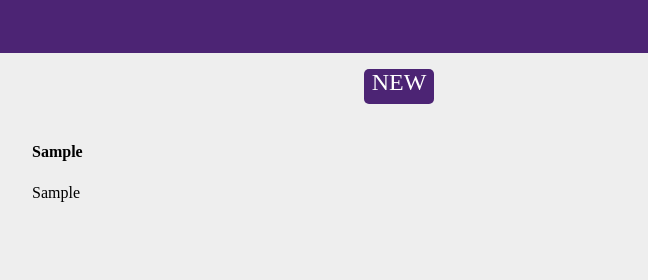
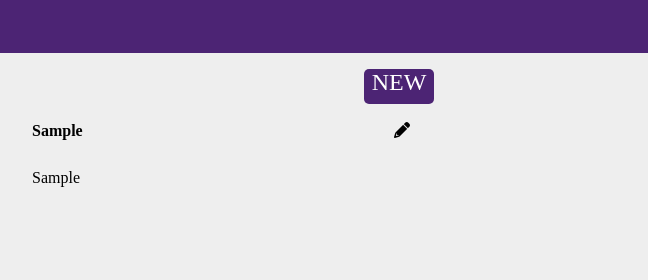
Before and after one commit to nmotamedi/code-journal, a website: page index.html in a window 1280 px wide. Both pictures are taken after typing "Sample", "https://example.com", "Sample" into the empty fields and a click on the button "SAVE". Shown: the top 280 px of the page, 632-1280 px from the left. Drawn offline with Linux system fonts and the light colour scheme.

Commit message:
Added pencil icon #3

```diff
--- a/css/styles.css
+++ b/css/styles.css
@@ -99,6 +99,14 @@ button {
   border: none;
 }
 
+.icon-row {
+  justify-content: space-between;
+}
+
+.icon-row > h4 {
+  margin-top: 0;
+}
+
 .button-row {
   justify-content: end;
 }
--- a/js/main.js
+++ b/js/main.js
@@ -43,6 +43,8 @@ function renderEntry(entry) {
   $titleRowDiv.classList.add('row');
   const $titleColDiv = document.createElement('div');
   $titleColDiv.classList.add('column-full');
+  const $titleIconRow = document.createElement('div');
+  $titleIconRow.classList.add('row', 'icon-row');
   const $parRowDiv = document.createElement('div');
   $parRowDiv.classList.add('row');
   const $parColDiv = document.createElement('div');
@@ -52,11 +54,15 @@ function renderEntry(entry) {
   $image.setAttribute('alt', entry.title);
   const $title = document.createElement('h4');
   $title.textContent = entry.title;
+  const $icon = document.createElement('i');
+  $icon.classList.add('fa-solid', 'fa-pencil');
   const $paragraph = document.createElement('p');
   $paragraph.textContent = entry.notes;
   $parColDiv.appendChild($paragraph);
   $parRowDiv.appendChild($parColDiv);
-  $titleColDiv.appendChild($title);
+  $titleIconRow.appendChild($title);
+  $titleIconRow.appendChild($icon);
+  $titleColDiv.appendChild($titleIconRow);
   $titleRowDiv.appendChild($titleColDiv);
   $textColDiv.appendChild($titleRowDiv);
   $textColDiv.appendChild($parRowDiv);
```
Also changed, not shown: ts/main.ts (+7 -1 lines).
